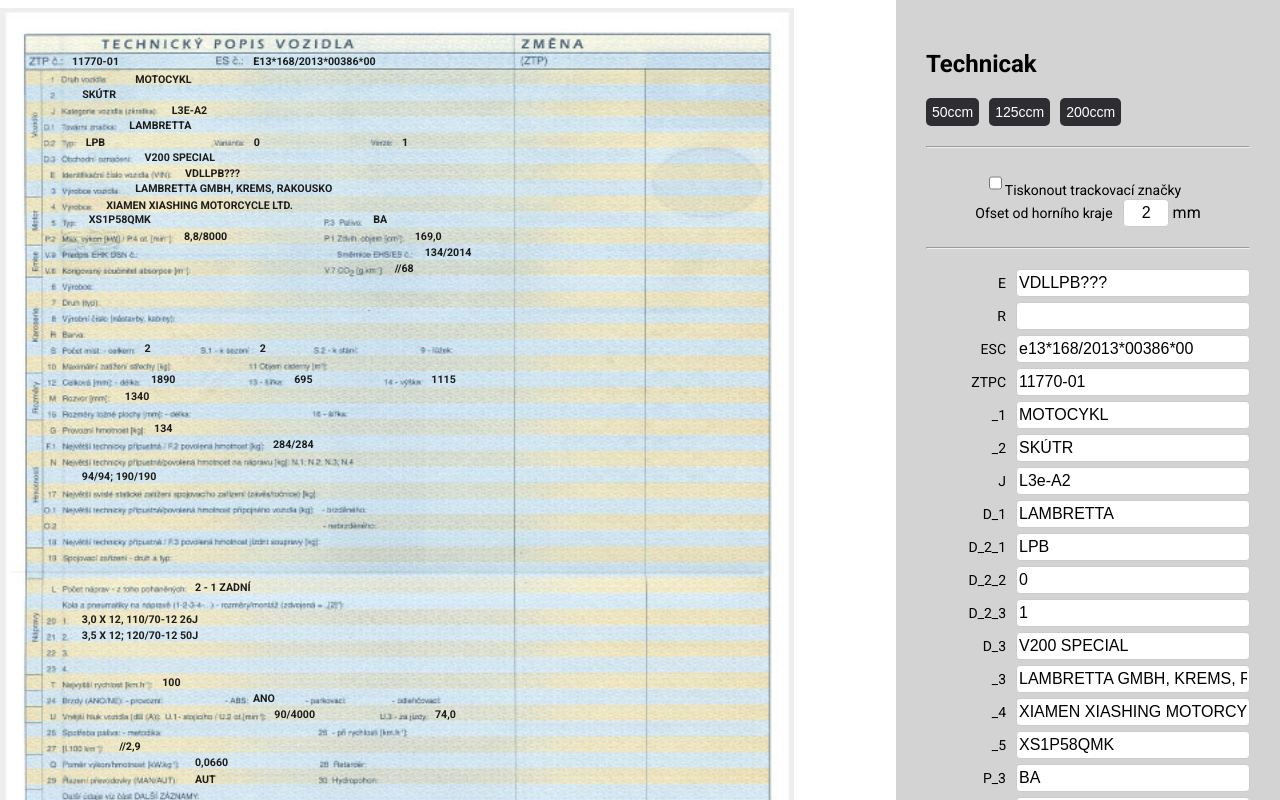
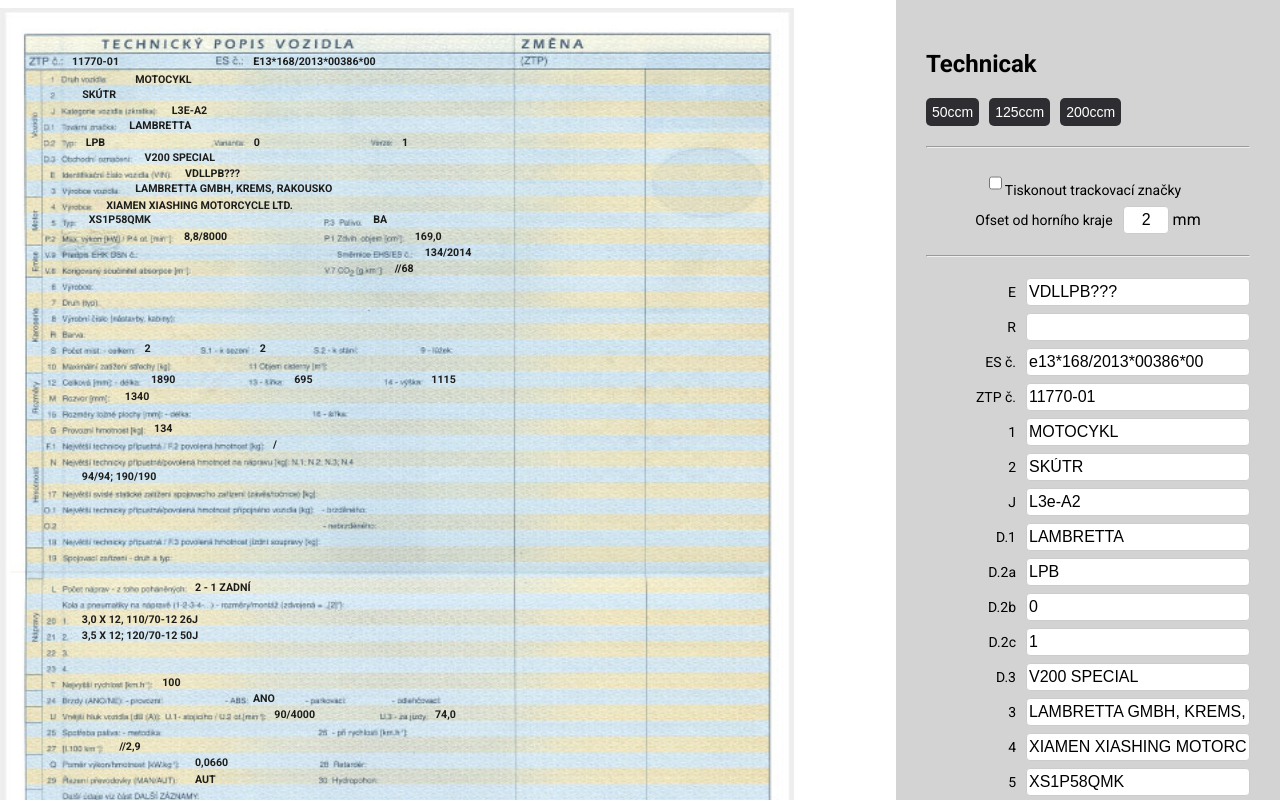
Before and after one commit to hotovec/technicak, an Angular app: page / in a window 1280 px wide. Shown: the top 800 px of the page. Built offline with nearby package versions, Linux system fonts and the light colour scheme.

Commit message:
better labels

```diff
--- a/src/app/app.component.html
+++ b/src/app/app.component.html
@@ -132,7 +132,7 @@
         <text id="_15" data-name="15" class="cls-3" transform="translate(149.475 305.919)">{{data._15}}</text>
         <text id="_16" data-name="16" class="cls-3" transform="translate(269.254 305.919)">{{data._16}}</text>
         <text id="G" class="cls-3" transform="translate(115.567 318.284)">{{data.G}}</text>
-        <text id="F.1-F.2" class="cls-3" transform="translate(204.741 329.953)">{{data.F}}</text>
+        <text id="F.1-F.2" class="cls-3" transform="translate(204.741 329.953)">{{data.F1}}/{{data.F2}}</text>
         <text id="N" class="cls-3" transform="translate(61.333 353.819)">{{data.N}}</text>
         <text id="_17" data-name="17" class="cls-3" transform="translate(245.626 366.525)">{{data._17}}</text>
         <text id="O_1" class="cls-3" transform="translate(290.392 377.32)">{{data.O_1}}</text>
@@ -194,9 +194,12 @@
 
       <hr>
 
-      <div class="record" *ngFor="let key of data.techdataOrder ">
-        <label>{{key}}</label>
-        <input type="text" [(ngModel)]="data[key]">
+      <div class="record" *ngFor="let item of data.techdataOrderDesc ">
+        <label>{{item.label || item.key}}</label>
+<!--        <div class="form-input">-->
+          <input type="text" [(ngModel)]="data[item.key]">
+<!--          <div class="form-input-help" *ngIf="item.description">{{item.description}}</div>-->
+<!--        </div>-->
       </div>
 
     </div>
--- a/src/app/app.component.scss
+++ b/src/app/app.component.scss
@@ -19,7 +19,7 @@
 }
 
 .side-bar {
-  font-family: Roboto,sans-serif;
+  font-family: Roboto, sans-serif;
   background-color: lightgray;
   position: fixed;
   right: 0;
@@ -42,10 +42,11 @@
 
 label {
   display: inline-block;
-  min-width: 80px;
+  min-width: 90px;
   font-size: 14px;
   text-align: right;
   margin-right: 10px;
+  line-height: 30px;
 }
 
 input {
@@ -54,7 +55,19 @@
   border: 1px solid #ccc;
   line-height: 16px;
   min-height: 24px;
+  //width: 100%;
   flex: 1;
+}
+
+.form-input {
+  flex: 1;
+
+}
+
+.form-input-help {
+  margin-top: 2px;
+  font-size: 11px;
+  color: #4a4a50;
 }
 
 
@@ -75,7 +88,7 @@
 @media print {
 
   .no-print {
-    display:none !important;
+    display: none !important;
   }
 
   body {
@@ -91,6 +104,7 @@
     background-image: none;
 
     width: 210mm;
+
     svg {
       width: 210mm;
     }
--- a/src/app/app.component.ts
+++ b/src/app/app.component.ts
@@ -41,7 +41,9 @@
   public _15 = 'mx';
   public _16 = 'mx';
   public G = 'mx';
+
   public F = 'f1';
+
   public N = 'mx';
   public _17 = 'mx';
   public O_1 = 'mx';
@@ -149,6 +151,91 @@
     'DZ_3',
   ];
 
+  techdataOrderDesc = [
+    {key: 'E', label: 'E', description: 'Identifikační číslo vozidla (VIN)'},
+    {key: 'R', label: 'R', description: 'Barva'},
+    {key: 'ESC', label: 'ES č.', description: ''},
+    {key: 'ZTPC', label: 'ZTP č.', description: ''},
+    {key: '_1', label: '1', description: 'Druh vozidla'},
+    {key: '_2', label: '2', description: ''},
+    {key: 'J', label: 'J', description: 'Kategorie vozidla(zkratka)'},
+    {key: 'D_1', label: 'D.1', description: 'Tovární značka'},
+    {key: 'D_2_1', label: 'D.2a', description: 'Typ'},
+    {key: 'D_2_2', label: 'D.2b', description: 'Varianta'},
+    {key: 'D_2_3', label: 'D.2c', description: 'Verze'},
+    {key: 'D_3', label: 'D.3', description: 'Obchodní označení'},
+    {key: '_3', label: '3', description: 'Výrobce vozidla'},
+    {key: '_4', label: '4', description: 'Výrobce'},
+    {key: '_5', label: '5', description: 'Typ'},
+    {key: 'P_1', label: 'P.1', description: 'zdvih objem[cm]'},
+    {key: 'P_2', label: 'P.2', description: 'Max. výkon [kW]'},
+    {key: 'P_3', label: 'P.3', description: 'Palivo'},
+    {key: 'P_4', label: 'P.4', description: 'ot [min-1]'},
+
+    {key: 'V_9_1', label: 'V.9', description: 'Předpis EHK OSN č'},
+    {key: 'V_9_2', label: 'V.9b', description: 'Směrnice EHS/ES č'},
+    {key: 'V_6', label: 'V.6', description: 'Korigovaný součinitel absorbce [em]'},
+    {key: 'V_7', label: 'V.7', description: 'CO2[g.km]]'},
+    {key: '_6', label: '6', description: 'výrobce'},
+    {key: '_7', label: '7', description: 'druh(typ)'},
+    {key: '_8', label: '8', description: 'výrobní číslo(nástavby, kabiny)'},
+    {key: 'S', label: 'S', description: 'Počet míst - celkem'},
+    {key: 'S_1', label: 'S.1', description: '- k sezení'},
+    {key: 'S_2', label: 'S.2', description: '- k stání'},
+    {key: '_9', label: '9', description: '- lůžek'},
+    {key: '_10', label: '10', description: 'Maximální zatížení střechy'},
+    {key: '_11', label: '11', description: 'Objem cisterny'},
+
+    {key: '_12', label: '12', description: 'Celková [mm] - délka'},
+    {key: '_13', label: '13', description: '- šířka'},
+    {key: '_14', label: '14', description: '- výška'},
+
+    {key: 'M', label: 'M', description: 'Rozvor[mm]'},
+
+    {key: '_15', label: '15', description: 'Rozměry ložné plochy[mm]-délka'},
+    {key: '_16', label: '16', description: '- šířka'},
+
+    {key: 'G', label: 'G', description: 'Provozní hmotnost[kg]'},
+
+    {key: 'F', label: 'F.1/F.2', description: ''},
+
+    {key: 'N', label: 'N1; N2; N3; N4', description: 'Největší technicky přístupná/povolená hmotnost na nápravu [kg]'},
+
+    {key: '_17', label: '17', description: 'Největší svisle statické zatížení spojovacího zařízení(závěs/točnice))[kg]'},
+
+    {key: 'O_1', label: 'O.1', description: 'Největší technicky přípustná / povolená hmotnost přípojného vozidla [kg] - brzděného'},
+    {key: 'O_2', label: 'O.2', description: 'Největší technicky přípustná / povolená hmotnost přípojného vozidla [kg] - nebrzděného'},
+
+    {key: '_18', label: '18/F.3', description: ''},
+
+    {key: '_19', label: '19', description: ''},
+    {key: 'L', label: 'L', description: ''},
+    {key: '_20', label: '20', description: ''},
+    {key: '_21', label: '21', description: ''},
+    {key: '_22', label: '22', description: ''},
+    {key: '_23', label: '23', description: ''},
+    {key: 'T', label: 'T', description: ''},
+    {key: '_24_1', label: '24a', description: ''},
+    {key: '_24_2', label: '24b', description: ''},
+    {key: '_24_3', label: '24c', description: ''},
+    {key: '_24_4', label: '24d', description: ''},
+    {key: 'U1_U2', label: 'U1/U2', description: ''},
+    {key: 'U3', label: 'U3', description: ''},
+    {key: '_25', label: '25', description: ''},
+    {key: '_26', label: '26', description: ''},
+    {key: '_27', label: '27', description: ''},
+    {key: 'Q', label: 'Q', description: ''},
+    {key: '_28', label: '28', description: ''},
+    {key: '_29', label: '29', description: ''},
+    {key: '_30', label: '30', description: ''},
+    {key: 'vozidlocj', label: 'Vozidlo č.j.', description: ''},
+    {key: 'vozidlodate', label: 'Vozidlo datum vystavení', description: ''},
+    {key: 'nastavbacj', label: 'Nadstavba č.j.', description: ''},
+    {key: 'nastavbadate', label: 'Nadstavba datum doplnění', description: ''},
+    {key: 'DZ_1', label: 'DZ.1', description: ''},
+    {key: 'DZ_2', label: 'DZ.2', description: ''},
+    {key: 'DZ_3', label: 'DZ.3', description: ''},
+  ];
 
 }
 
@@ -205,6 +292,7 @@
     }
   }
 
+
   getPrintOffset() {
     return this.printOffset + 'mm';
   }
```
